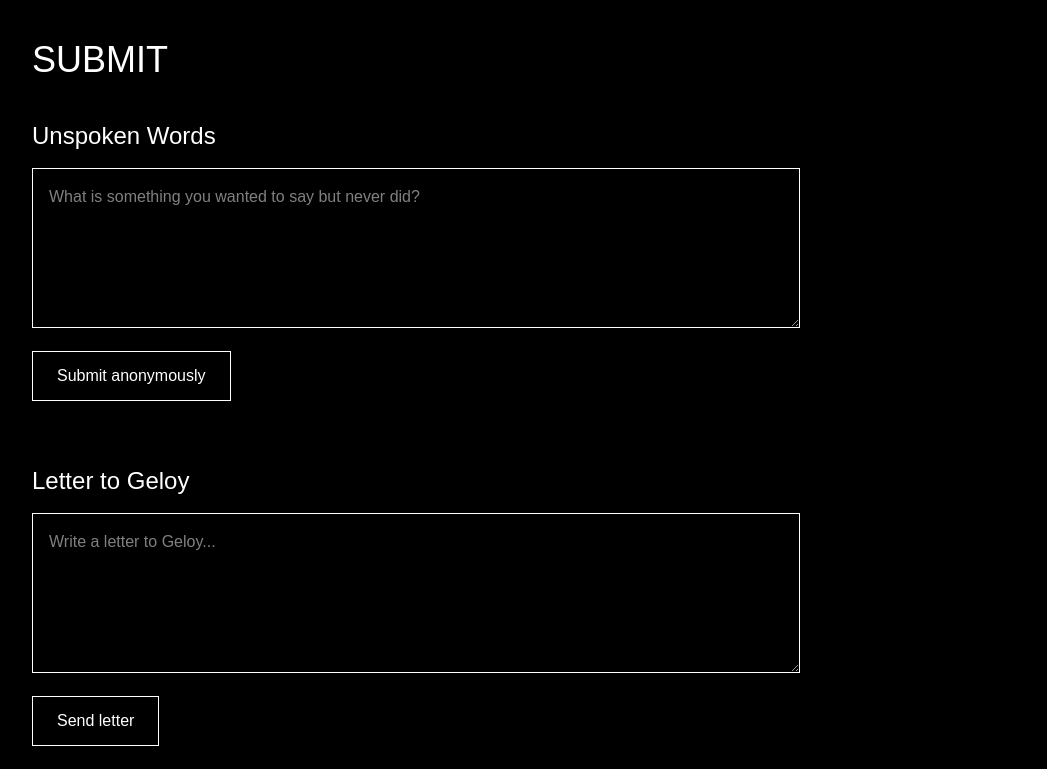
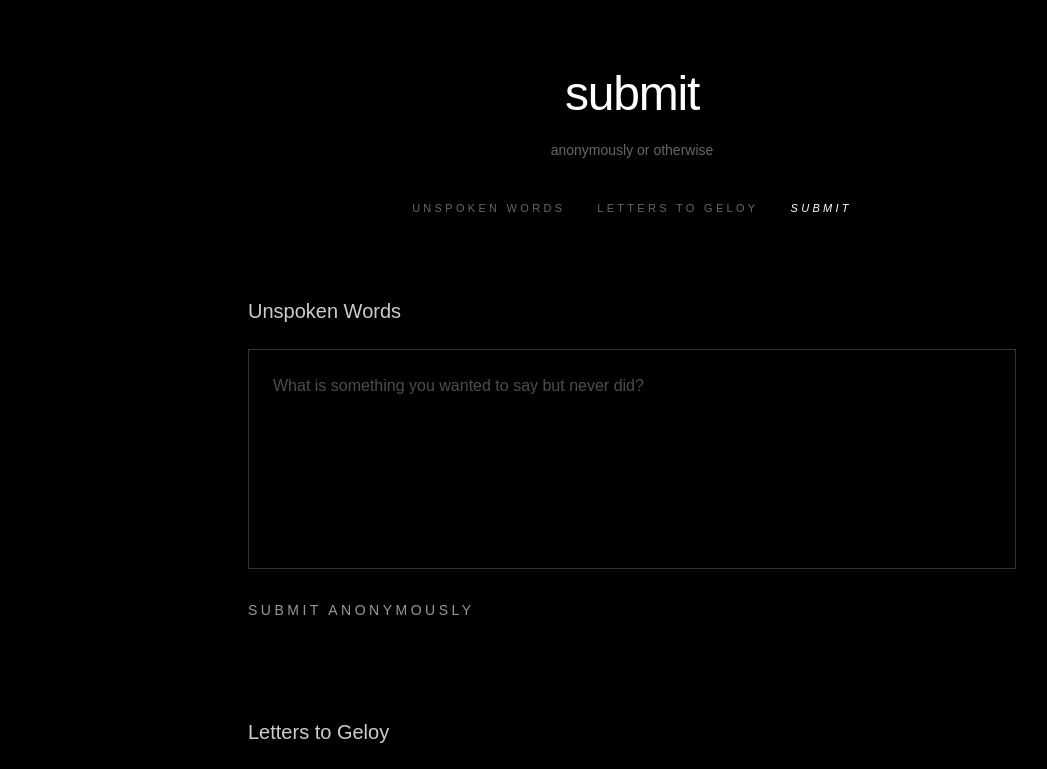
Before and after one commit to tropapicspilipinas-commits/tywtsbnd-new, a Next.js app: page /submit in a window 1280 px wide. Shown: the top 769 px of the page, without its empty margins (8-1055 px from the left). Built offline with nearby package versions, Linux system fonts and the light colour scheme; no server answers.

Commit message:
update submit page

```diff
--- a/app/submit/page.tsx
+++ b/app/submit/page.tsx
@@ -42,41 +42,118 @@ export default function SubmitPage() {
   }
 
   return (
-    <main className="min-h-screen bg-black text-white p-10">
-      <h1 className="text-4xl mb-10">SUBMIT</h1>
+    <main className="min-h-screen bg-black text-white px-6 py-16">
+      <header className="text-center mb-20">
+        <h1 className="text-3xl md:text-5xl leading-tight font-light tracking-tight">
+          submit
+        </h1>
 
-      <div className="space-y-16 max-w-3xl">
+        <p className="mt-4 text-sm opacity-40">
+          anonymously or otherwise
+        </p>
+
+        <nav className="mt-10 flex justify-center gap-8 text-[11px] uppercase tracking-[0.3em]">
+          <a
+            href="/"
+            className="opacity-40 hover:opacity-100 transition"
+          >
+            Unspoken Words
+          </a>
+
+          <a
+            href="/letters-to-geloy"
+            className="opacity-40 hover:opacity-100 transition"
+          >
+            Letters to Geloy
+          </a>
+
+          <a
+            href="/submit"
+            className="italic opacity-100"
+          >
+            Submit
+          </a>
+        </nav>
+      </header>
+
+      <div className="max-w-3xl mx-auto space-y-24">
+        {/* UNSPOKEN */}
         <section>
-          <h2 className="text-2xl mb-4">Unspoken Words</h2>
+          <h2 className="text-xl mb-6 opacity-80">
+            Unspoken Words
+          </h2>
 
           <textarea
             value={unspoken}
             onChange={(e) => setUnspoken(e.target.value)}
-            className="w-full h-40 bg-black border border-white p-4 text-white"
+            className="
+              w-full
+              min-h-[220px]
+              bg-transparent
+              border border-white/20
+              p-6
+              text-white
+              placeholder-white/30
+              focus:outline-none
+              focus:border-white/50
+              transition
+              resize-none
+            "
             placeholder="What is something you wanted to say but never did?"
           />
 
           <button
             onClick={submitUnspoken}
-            className="mt-4 border border-white px-6 py-3 hover:bg-white hover:text-black transition"
+            className="
+              mt-6
+              text-sm
+              uppercase
+              tracking-[0.25em]
+              opacity-60
+              hover:opacity-100
+              transition
+            "
           >
             Submit anonymously
           </button>
         </section>
 
+        {/* LETTERS TO GELOY */}
         <section>
-          <h2 className="text-2xl mb-4">Letter to Geloy</h2>
+          <h2 className="text-xl mb-6 opacity-80">
+            Letters to Geloy
+          </h2>
 
           <textarea
             value={geloyLetter}
             onChange={(e) => setGeloyLetter(e.target.value)}
-            className="w-full h-40 bg-black border border-white p-4 text-white"
-            placeholder="Write a letter to Geloy..."
+            className="
+              w-full
+              min-h-[260px]
+              bg-transparent
+              border border-white/20
+              p-6
+              text-white
+              placeholder-white/30
+              focus:outline-none
+              focus:border-white/50
+              transition
+              resize-none
+            "
+            placeholder="How does this project affect you? Any suggestions or recommendations for this project? Anything you want to say to Geloy. And if you can, tell him where you're writing from :)"
           />
 
           <button
             onClick={submitGeloyLetter}
-            className="mt-4 border border-white px-6 py-3 hover:bg-white hover:text-black transition"
+            className="
+              mt-6
+              text-sm
+              uppercase
+              tracking-[0.25em]
+              opacity-60
+              hover:opacity-100
+              transition
+            "
           >
             Send letter
           </button>
```
